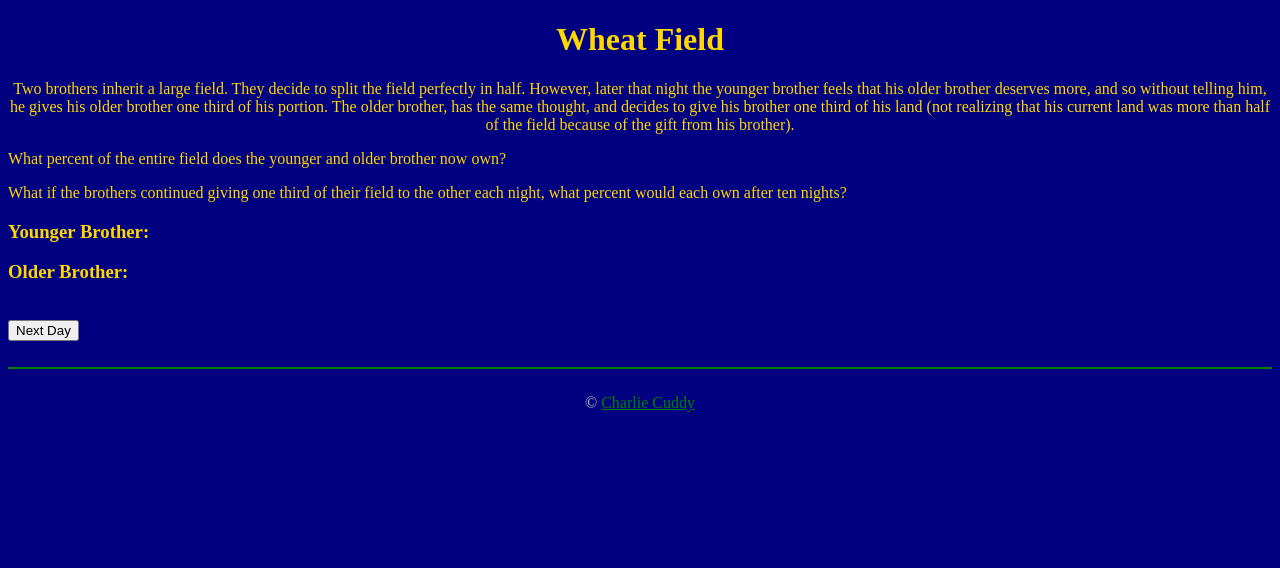
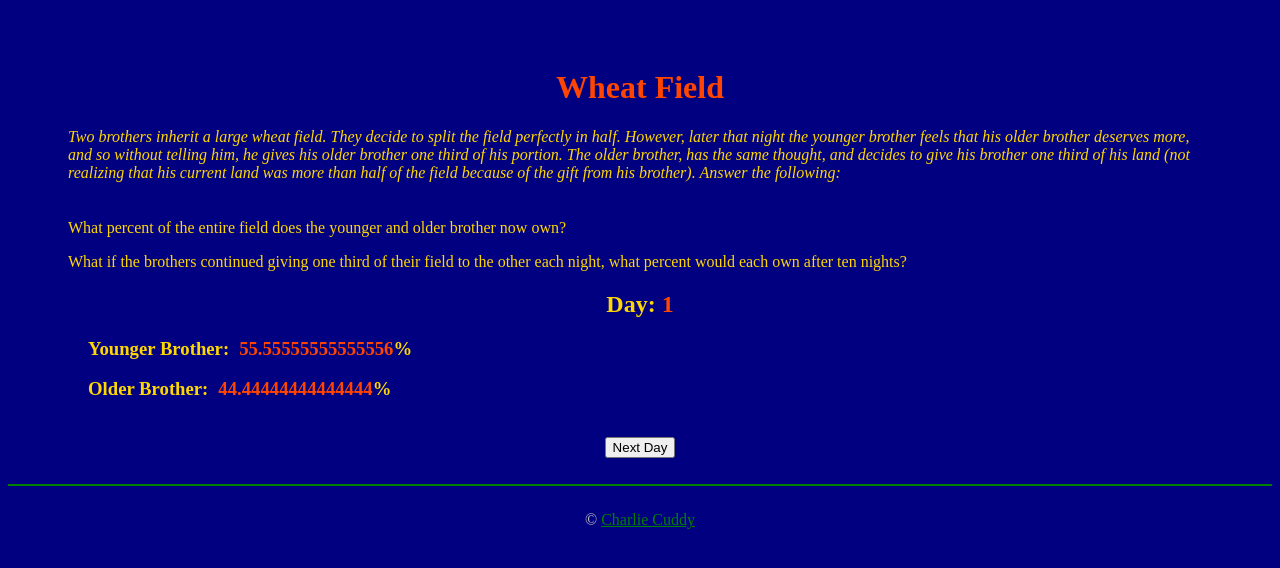
Before and after one commit to codecuddy/wheat-field, a plain HTML site: page index.html in a window 1280 px wide. Both pictures are taken after a click on the button "Next Day". Drawn offline with Linux system fonts and the light colour scheme.

Commit message:
working division of the field

```diff
--- a/index.html
+++ b/index.html
@@ -13,15 +13,17 @@
     <body>
     <div class="jumbotron">
     	<div class="container">
-	    <h1 id="title">Wheat Field</h1>
-	    <p>Two brothers inherit a large field. They decide to split the field
-	       perfectly in half. However, later that night the younger brother feels that
-	       his older brother deserves more, and so without telling him, he gives his
-	       older brother one third of his portion. The older brother, has the same thought,
-	       and decides to give his brother one third of his land (not realizing that
-	       his current land was more than half of the field because of the gift from his brother).</p>
+            <h1 id="title">Wheat Field</h1>
+            <div class="premis">
+                <p>Two brothers inherit a large wheat field. They decide to split the field
+                   perfectly in half. However, later that night the younger brother feels that
+                   his older brother deserves more, and so without telling him, he gives his
+                   older brother one third of his portion. The older brother, has the same thought,
+                   and decides to give his brother one third of his land (not realizing that
+                   his current land was more than half of the field because of the gift from his brother). Answer the following:</p>
+            </div>
 		</div>
-		<div>
+		<div class="questions">
 			<p>What percent of the entire field does the younger and older brother now own?</p>
 
 			<p>What if the brothers continued giving one third of their field to the other each night,
@@ -29,13 +31,14 @@
 		</div>
 
 		<div>
-		    <div class="numberBox">
-		        <h3 class="showNumber">Younger Brother: <span id="futurePrimeNumber"></span> </h3>
-		        <h3 class="showNumber">Older Brother:</br> <span id="currentPrimeNumber"></span> </h3>
+		    <div class="results">
+                <h2 class="dayCount">Day: <span id="dayCount"> 0</span> </h2>
+                <h3 class="brothers">Younger Brother: <span id="youngerBrotherPercent">  50</span>% </h3>
+                <h3 class="brothers">Older Brother:<span id="olderBrotherPercent"> 50</span>%</h3>
 		    </div>
 		    </br>
-		    <div id="nextPrimeButtonDiv">
-		        <button id="nextPrime" onclick="nextDayClick();">Next Day</button>
+		    <div id="nextDayButtonDiv">
+		        <button id="nextDay" onclick="nextDayClick();">Next Day</button>
 		    </div>
 	    </div>
 
--- a/script.js
+++ b/script.js
@@ -1,25 +1,14 @@
-var day = 0;
+var day = 1;
 var youngerBrotherPercent = document.getElementById('youngerBrotherPercent');
 var olderBrotherPercent = document.getElementById('olderBrotherPercent');
 
-function nextPrimeClick() {
-  if (day < 365) {
-     youngerBrotherPercent.innerHTML =  /* primeNumbersArray[myIndex]; */
-     olderBrotherPercent.innerHTML = /* primeNumbersArray[myIndex - 1]; */
-     day++;
-  }
-  else {
-     youngerBrotherPercent.innerHTML = "That was a full year... the brother's are tired of dividing their field.";
-     olderBrotherPercent.innerHTML = "";
-  }
+var percentArray1 = [0.5]
+var percentArray2 = [0.5]
 
-
+function count() {
     var value1 = 1/2;
-
     var value2 = 1/2;
-
-function sunSet() {
-    for (var day = 0; day < 365; day++) {
+    for(i = 0; i < 42; i++) {
 
         var value1 = value1 - value1/3;
 
@@ -31,69 +20,41 @@ function sunSet() {
 
         var value2 = 1 - value1;
 
-    console.log(value1);
-
-    console.log(value2);
+        percentArray1.push(value1);
+        percentArray2.push(value2);
 
 
+        console.log("younger: " + value1*100 + "%");
+
+        console.log("older: " + value2*100  + "%");
+
+        console.log(percentArray1);
+        console.log(percentArray2);
+    }
+}
+count();
+
+function nextDayClick() {
+
+  if (day < 42) {
+
+     dayCount.innerHTML = day;
+     youngerBrotherPercent.innerHTML = percentArray1[day]*100;
+     olderBrotherPercent.innerHTML = percentArray2[day]*100;
+     console.log(day);
+     day++;
+     console.log(percentArray1);
+
+  }
+
+  else {
+     dayCount.innerHTML = "42 - infinitly small exchange of land - no noticable increase or decrease."
+     youngerBrotherPercent.innerHTML = " 60";
+     olderBrotherPercent.innerHTML = " 40";
   }
 
 }
 
-
-
-
-
-/*
-
-// Identify Prime Numbers
-
-// If # is divisible by 2, 3, 5, 7 then not prime else prime
-// Run from 2 to infinity as array
-// Loop through prime array and check if each i is divisible
-
-
-
-// puts 1 to 8000 in an array
-
-    var allNumbersArray = [0, 1]
-    var primeNumbersArray = ['', 2, 3, 5, 7]
-    function findPrimes() {
-        for (var i = 2; i < 8000; i++) {
-        allNumbersArray.push(i);
-            if (i % 2 !== 0 && i % 3 !== 0 && i % 5 !== 0 && i % 7 !== 0 && i % Math.sqrt(i) !==0) {
-            primeNumbersArray.push(i);
-            }
-        }
-    }
-    findPrimes();
-
-
-// if (primeNumbersArray[i] divides into i then do not put it in primeNumbersArray)
-
-var myIndex = 1;
-var currentPrimeNumber = document.getElementById('currentPrimeNumber');
-var previousPrimeNumber = document.getElementById('previousPrimeNumber');
-var futurePrimeNumber = document.getElementById('futurePrimeNumber');
-
-currentPrimeNumber.innerHTML = primeNumbersArray[0]; //Print first value of array right away.
-previousPrimeNumber.innerHTML = primeNumbersArray[0];
-futurePrimeNumber.innerHTML = primeNumbersArray[1];
-
-function nextPrimeClick() {
-  if (myIndex < primeNumbersArray.length) {
-     currentPrimeNumber.innerHTML = primeNumbersArray[myIndex];
-     previousPrimeNumber.innerHTML = primeNumbersArray[myIndex - 1];
-     futurePrimeNumber.innerHTML = primeNumbersArray[myIndex + 1];
-     myIndex++;
-  }
-  else {
-     currentPrimeNumber.innerHTML = "CONGRATS! You made it through first 1000 Prime Numbers!";
-  }
-};
-
-
-*/
 
 
 
@@ -103,14 +64,11 @@ function nextPrimeClick() {
 
 
 /*
-var myButton = document.getElementById("clickButton");
-var myText = document.getElementById("helloText");
 
-myButton.addEventListener('click', doSomething, false)
+Step by step through my thought process...
 
-function doSomething() {
-	myText.textContent = "hello, world!";
-}
+
+
 var day = 0;
 var field = 1/2;
 var peter = field - (field/3);
--- a/style.css
+++ b/style.css
@@ -7,25 +7,48 @@ body {
     background-color: navy;
 }
 
-.container {
+#title {
     text-align: center;
-    width: 100%;
+    color: orangered;
+
 }
 
-#addPhraseToTranslate {
-    background-color: red;
-    color: green;
+.container {
+    padding: 40px 60px 5px 60px;
 }
 
-.phrases {
+.premis {
+    font-style: italic;
+}
+
+.questions {
+    padding-left: 60px;
+    padding-right: 60px;
+}
+
+.dayCount {
     text-align: center;
 }
 
-#showPigLatinAfter, #showPigLatinBefore {
-    color: white;
-    width: 200px;
-    margin: auto;
-    font-size: 24px;
+#dayCount {
+    color: orangered;
+}
+
+.brothers {
+    display: flex;
+    padding-left: 80px;
+    width: 500px;
+}
+
+#youngerBrotherPercent, #olderBrotherPercent {
+    color: orangered;
+    padding-left: 10px;
+}
+
+#nextDayButtonDiv {
+    display: flex;
+    align-items: center;
+    justify-content: center;
 }
 
 .footer {
```
Lines whose indentation alone changed are shown as unchanged.
